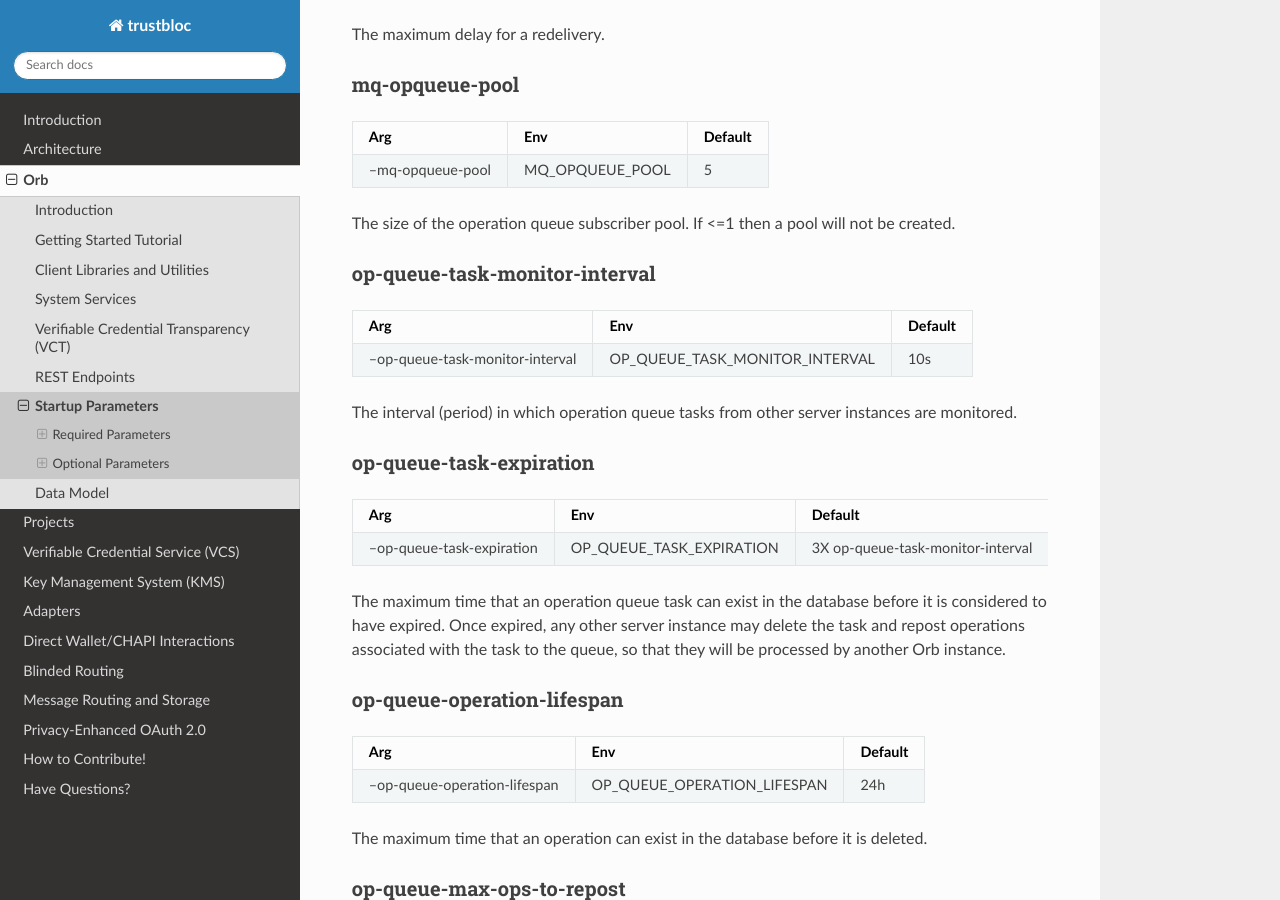
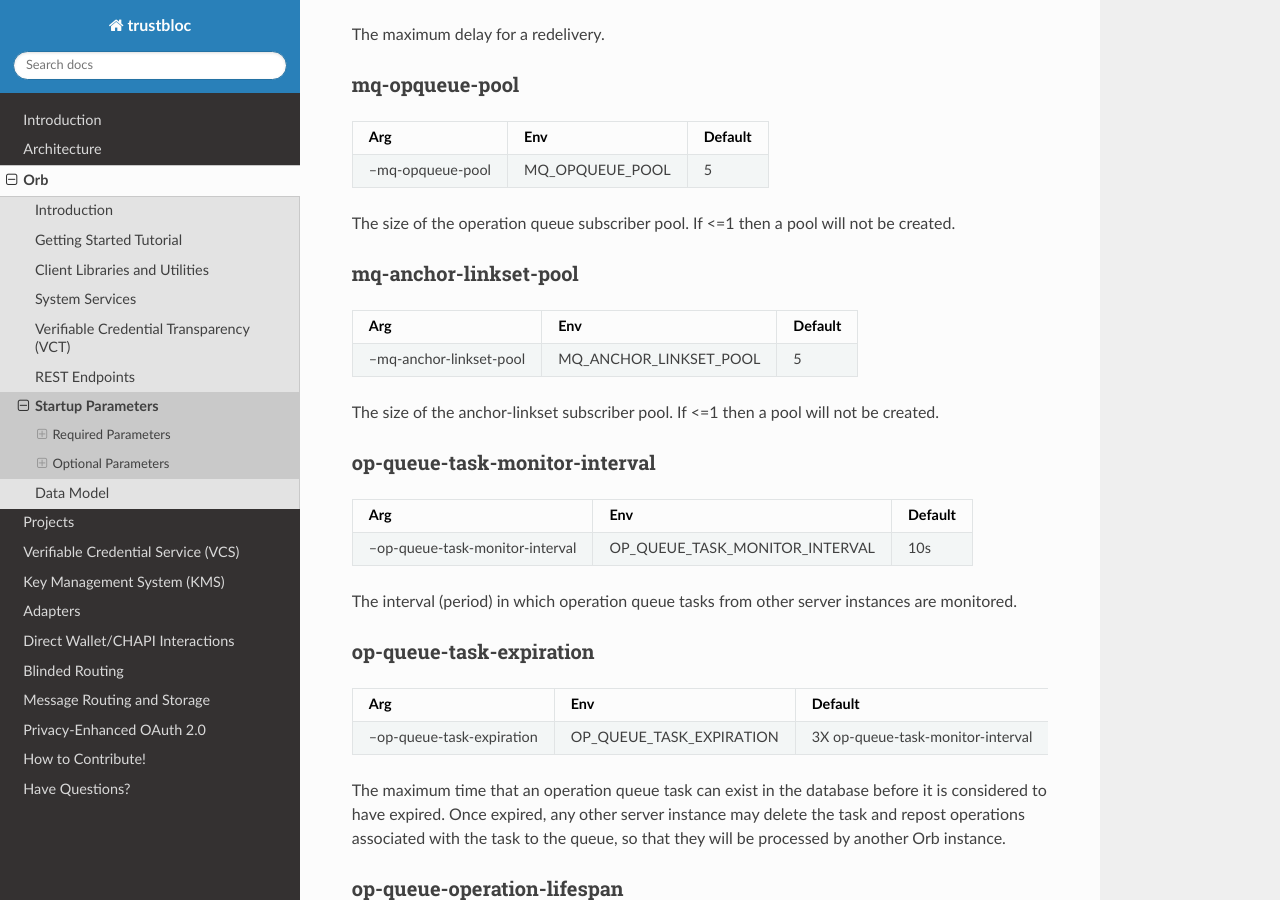
Before and after one commit to trustbloc/docs, a Sphinx documentation site: the page built from readthedocs/source/orb/parameters.md, in a window 1280 px wide and 900 px high, scrolled down 9831 px. Built offline with Sphinx 7.4.7 and the Read the Docs theme 2.0.0, drawn with Linux system fonts in a browser that asks for light colours.

Commit message:
docs: Added mq-anchor-linkset-pool param
Signed-off-by: Bob Stasyszyn <Bob.Stasyszyn@securekey.com>

```diff
--- a/readthedocs/source/orb/parameters.md
+++ b/readthedocs/source/orb/parameters.md
@@ -404,6 +404,14 @@ The maximum delay for a redelivery.
 | --mq-opqueue-pool | MQ_OPQUEUE_POOL | 5        |
 
 The size of the operation queue subscriber pool. If <=1 then a pool will not be created.
+
+### mq-anchor-linkset-pool
+
+| Arg                      | Env                    | Default |
+|--------------------------|------------------------|---------|
+| --mq-anchor-linkset-pool | MQ_ANCHOR_LINKSET_POOL | 5       |
+
+The size of the anchor-linkset subscriber pool. If <=1 then a pool will not be created.
 
 ### op-queue-task-monitor-interval
 
```
